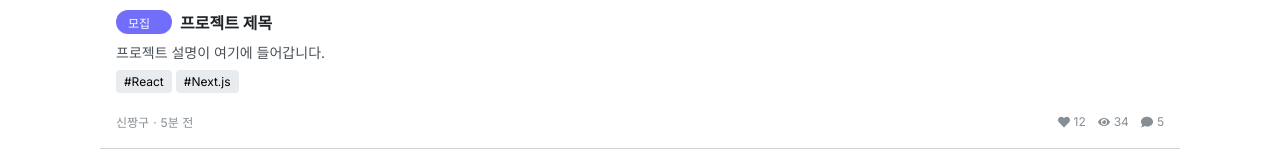
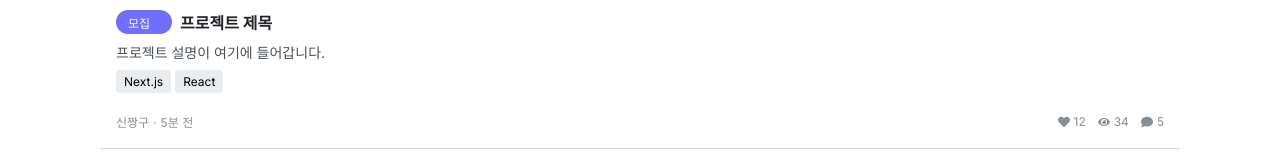
Before and after one commit to smimdla0205/DevMate, a Next.js app: page /recruitments in a window 1280 px wide. Shown: the part 444-604 px from the top of the page. Built offline with nearby package versions, Linux system fonts and the light colour scheme.

Commit message:
feat: 메인 페이지에서 태그 컴포넌트 분리

```diff
--- a/app/(anon)/recruitments/_components/RecruitmentsItem/RecruitmentsItem.module.scss
+++ b/app/(anon)/recruitments/_components/RecruitmentsItem/RecruitmentsItem.module.scss
@@ -45,18 +45,6 @@
   margin-bottom: 8px;
 }
 
-&__post-tags {
-  display: flex;
-  gap: 4px;
-  margin-bottom: 20px;
-}
-
-&__post-tag {
-  background: #e9ecef;
-  padding: 4px 8px;
-  border-radius: 4px;
-  font-size: 12px;
-}
 
 &__post-meta {
   display: flex;
--- a/app/(anon)/recruitments/_components/RecruitmentsItem/RecruitmentsItem.tsx
+++ b/app/(anon)/recruitments/_components/RecruitmentsItem/RecruitmentsItem.tsx
@@ -1,4 +1,6 @@
 import styles from "./RecruitmentsItem.module.scss";
+
+import RecruitmentsTag from "../RecruitmentsTag/RecruitmentsTag";
 
 import { FaHeart, FaEye, FaComment } from "react-icons/fa";
 
@@ -12,10 +14,7 @@ export default function RecruitmentsItem() {
             <h2 className={styles["main__post-title"]}>프로젝트 제목</h2>
           </div>
           <p className={styles["main__post-description"]}>프로젝트 설명이 여기에 들어갑니다.</p>
-          <div className={styles["main__post-tags"]}>
-            <span className={styles["main__post-tag"]}>#React</span>
-            <span className={styles["main__post-tag"]}>#Next.js</span>
-          </div>
+          <RecruitmentsTag tags={["Next.js", "React"]} />
           <div className={styles["main__post-meta"]}>
             <div>
               <span className={styles["main__post-author"]}>신짱구</span>
--- /dev/null
+++ b/app/(anon)/recruitments/_components/RecruitmentsTag/RecruitmentsTag.module.scss
@@ -0,0 +1,14 @@
+.main {
+  &__post-tags {
+    display: flex;
+    gap: 4px;
+    margin-bottom: 20px;
+  }
+
+  &__post-tag {
+    background: #e9ecef;
+    padding: 4px 8px;
+    border-radius: 4px;
+    font-size: 12px;
+  }
+}
--- /dev/null
+++ b/app/(anon)/recruitments/_components/RecruitmentsTag/RecruitmentsTag.tsx
@@ -0,0 +1,17 @@
+import styles from "./RecruitmentsTag.module.scss";
+
+interface RecruitmentsTagProps {
+  tags: string[];
+}
+
+export default function RecruitmentsTag({ tags }: RecruitmentsTagProps) {
+  return (
+    <div className={styles["main__post-tags"]}>
+      {tags.map((tag, index) => (
+        <span key={index} className={styles["main__post-tag"]}>
+          {tag}
+        </span>
+      ))}
+    </div>
+  );
+}
```
